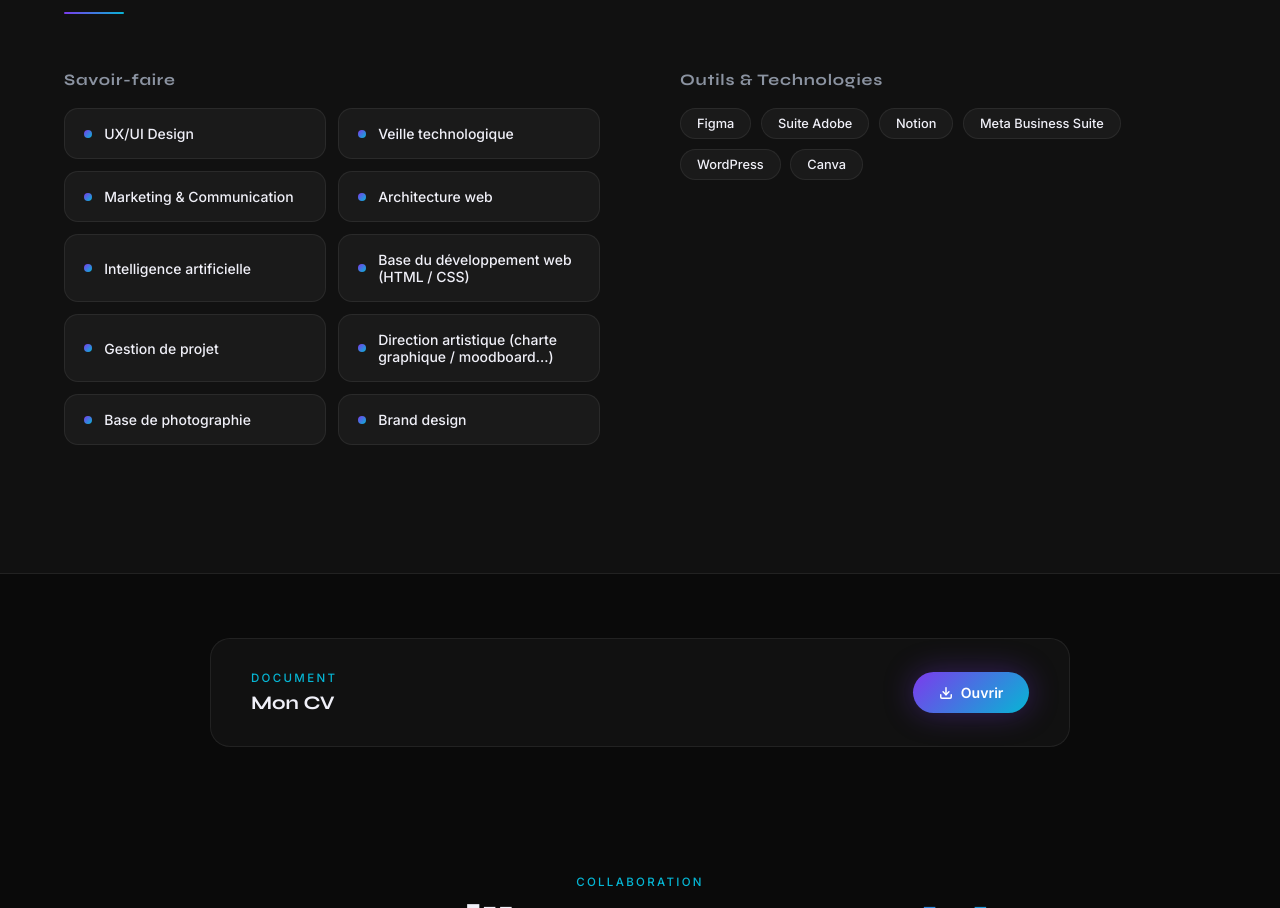
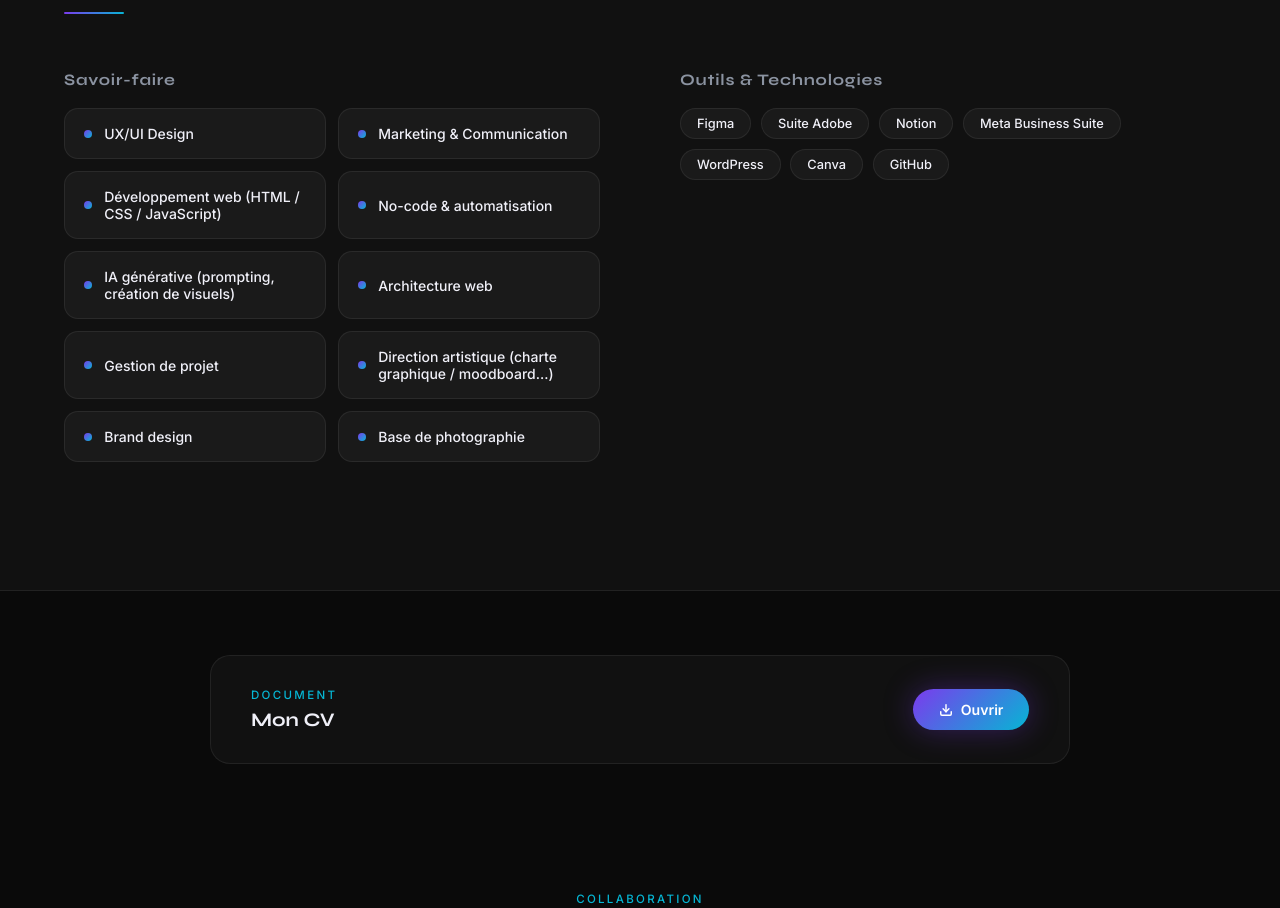
Before and after one commit to shmunk1/portfolio, a plain HTML site: page index.html in a window 1280 px wide. Shown: the part 2720-3628 px from the top of the page. Drawn offline with Linux system fonts and the light colour scheme.

Commit message:
Compétences : développement web JavaScript, no-code, IA générative et GitHub
Retire « Veille technologique » et l'effet de survol des cartes de compétences,
qui laissait croire qu'elles étaient cliquables.

Co-Authored-By: Claude Opus 5.5 <noreply@anthropic.com>

```diff
--- a/css/home.css
+++ b/css/home.css
@@ -176,12 +176,6 @@ section { position: relative; z-index: 1; scroll-margin-top: 4rem; }
   border-radius: 14px;
   padding: 1rem 1.2rem;
   display: flex; align-items: center; gap: 0.75rem;
-  transition: border-color 0.25s, background 0.25s, transform 0.25s;
-}
-.skill-card:hover {
-  border-color: rgba(124,58,237,0.4);
-  background: rgba(124,58,237,0.06);
-  transform: translateY(-2px);
 }
 .skill-card-dot { width: 8px; height: 8px; border-radius: 50%; flex-shrink: 0; background: var(--grad); }
 .skill-card-name { font-size: 0.875rem; font-weight: 500; color: var(--text); }
--- a/index.html
+++ b/index.html
@@ -173,15 +173,15 @@
           <p class="skills-group-title">Savoir-faire</p>
           <div class="skill-cards">
             <div class="skill-card"><div class="skill-card-dot"></div><span class="skill-card-name">UX/UI Design</span></div>
-            <div class="skill-card"><div class="skill-card-dot"></div><span class="skill-card-name">Veille technologique</span></div>
             <div class="skill-card"><div class="skill-card-dot"></div><span class="skill-card-name">Marketing & Communication</span></div>
+            <div class="skill-card"><div class="skill-card-dot"></div><span class="skill-card-name">Développement web (HTML / CSS / JavaScript)</span></div>
+            <div class="skill-card"><div class="skill-card-dot"></div><span class="skill-card-name">No-code & automatisation</span></div>
+            <div class="skill-card"><div class="skill-card-dot"></div><span class="skill-card-name">IA générative (prompting, création de visuels)</span></div>
             <div class="skill-card"><div class="skill-card-dot"></div><span class="skill-card-name">Architecture web</span></div>
-            <div class="skill-card"><div class="skill-card-dot"></div><span class="skill-card-name">Intelligence artificielle</span></div>
-            <div class="skill-card"><div class="skill-card-dot"></div><span class="skill-card-name">Base du développement web (HTML / CSS)</span></div>
             <div class="skill-card"><div class="skill-card-dot"></div><span class="skill-card-name">Gestion de projet</span></div>
             <div class="skill-card"><div class="skill-card-dot"></div><span class="skill-card-name">Direction artistique (charte graphique / moodboard…)</span></div>
+            <div class="skill-card"><div class="skill-card-dot"></div><span class="skill-card-name">Brand design</span></div>
             <div class="skill-card"><div class="skill-card-dot"></div><span class="skill-card-name">Base de photographie</span></div>
-            <div class="skill-card"><div class="skill-card-dot"></div><span class="skill-card-name">Brand design</span></div>
           </div>
         </div>
 
@@ -194,6 +194,7 @@
             <span class="chip">Meta Business Suite</span>
             <span class="chip">WordPress</span>
             <span class="chip">Canva</span>
+            <span class="chip">GitHub</span>
           </div>
         </div>
 
```
